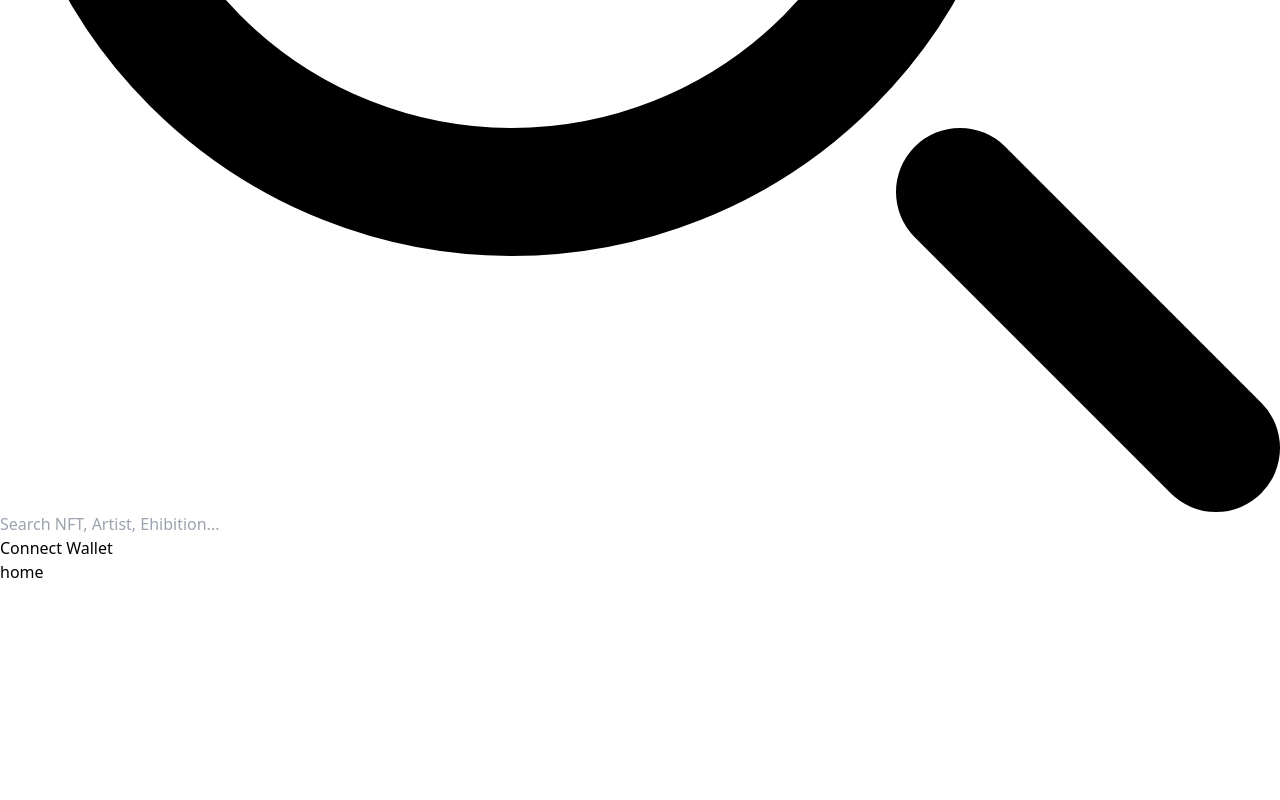
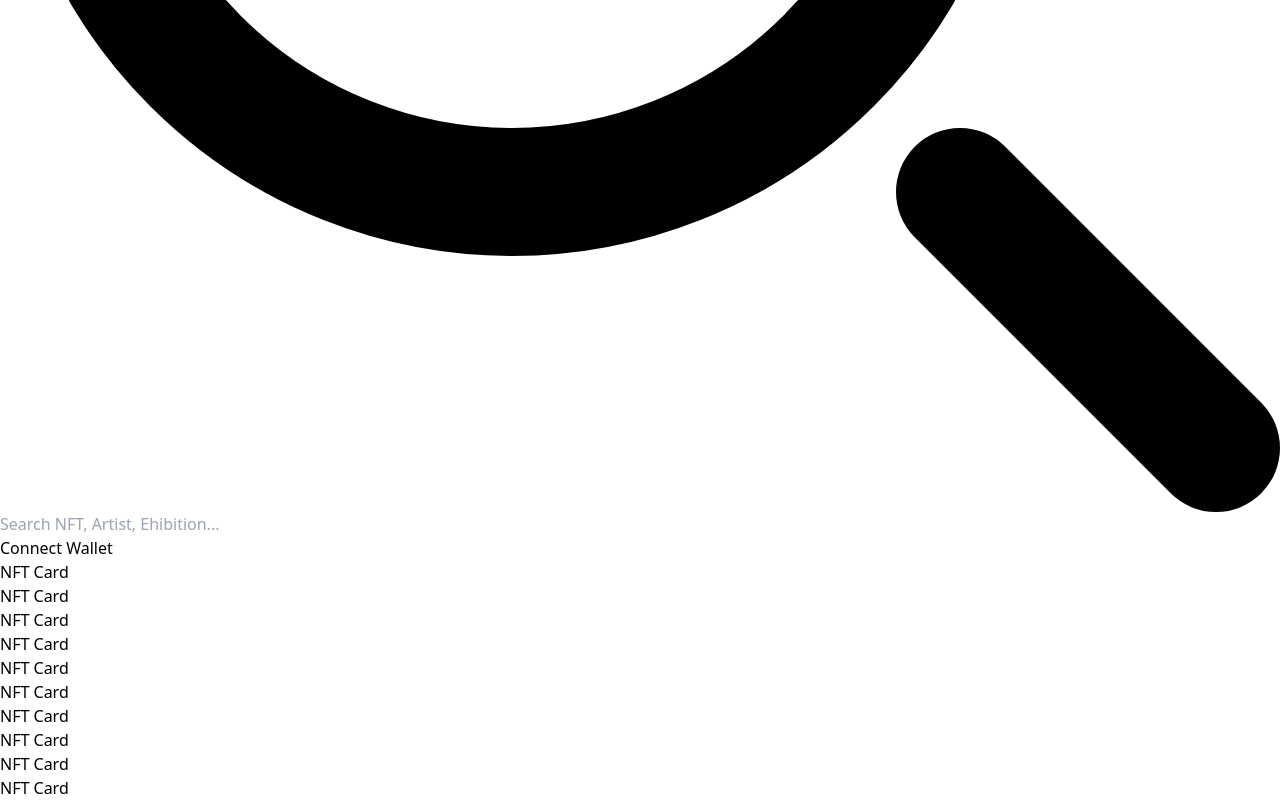
Before and after one commit to BAslani/vizh-react, a React (Vite) app: page / in a window 1280 px wide. Shown: the part 824-1624 px from the top of the page. Before the commit the page ends 1408 px from the top, so only its background shows below. Built offline with nearby package versions, Linux system fonts and the light colour scheme.

Commit message:
Feat(Home):
displaying nfts from mock data setUp

```diff
--- a/src/components/Card.tsx
+++ b/src/components/Card.tsx
@@ -1,9 +1,9 @@
 
-const Card = ({image}) => {
+const Card = () => {
   return (
-    <div>
-        <img src={image} alt="" />
-    </div>
+<h3>
+   NFT Card
+</h3>
   )
 }
 
--- a/src/pages/Home.tsx
+++ b/src/pages/Home.tsx
@@ -1,7 +1,16 @@
+import nftData from "../assets/mockData"
+import Card from "../components/Card";
 
 const Home = () => {
+
   return (
-    <h1>home</h1>
+    <main>
+      {
+        nftData.map((nft) => {
+          return <Card key={nft.id} {...nft}/>
+        })
+      }
+    </main>
   )
 }
 
```
